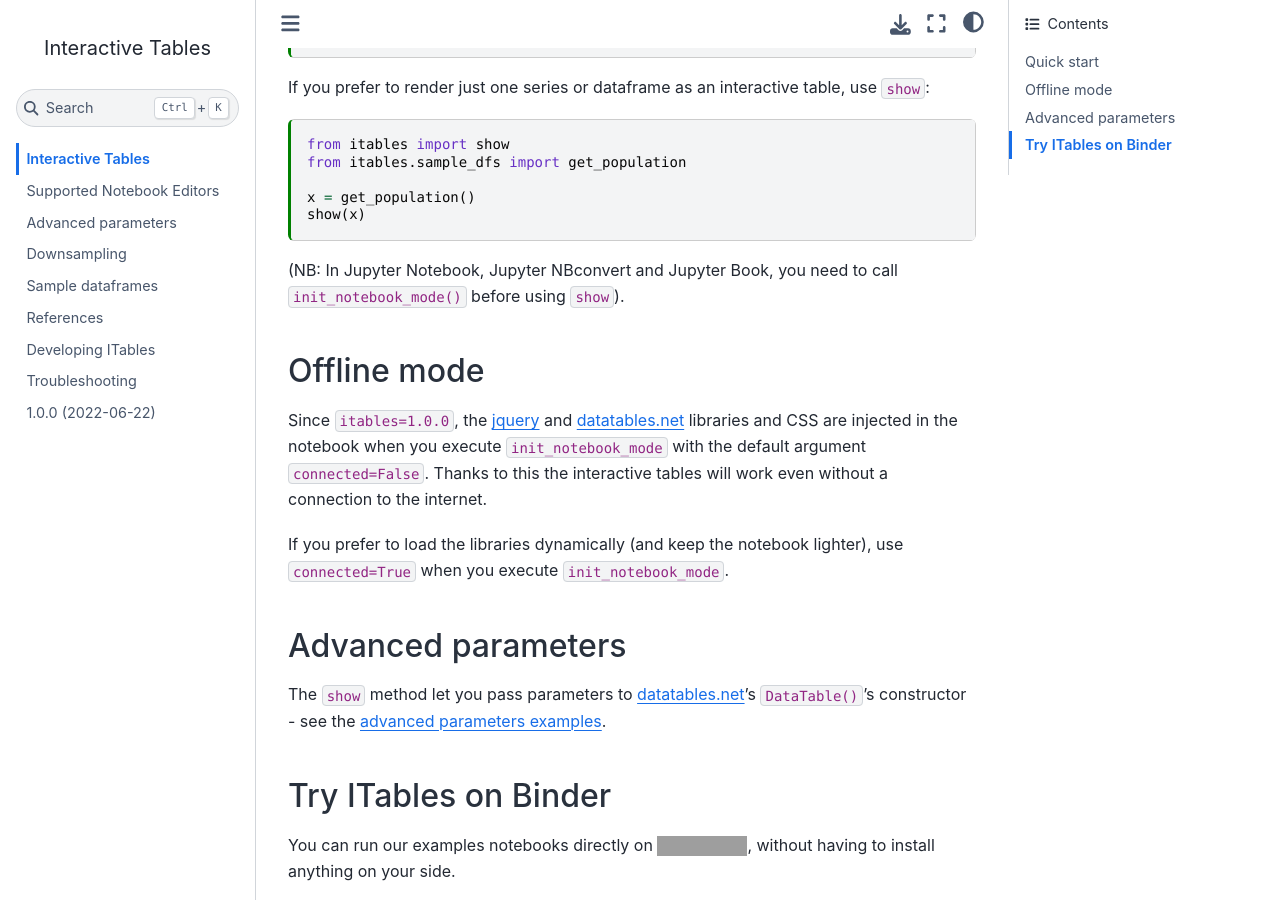
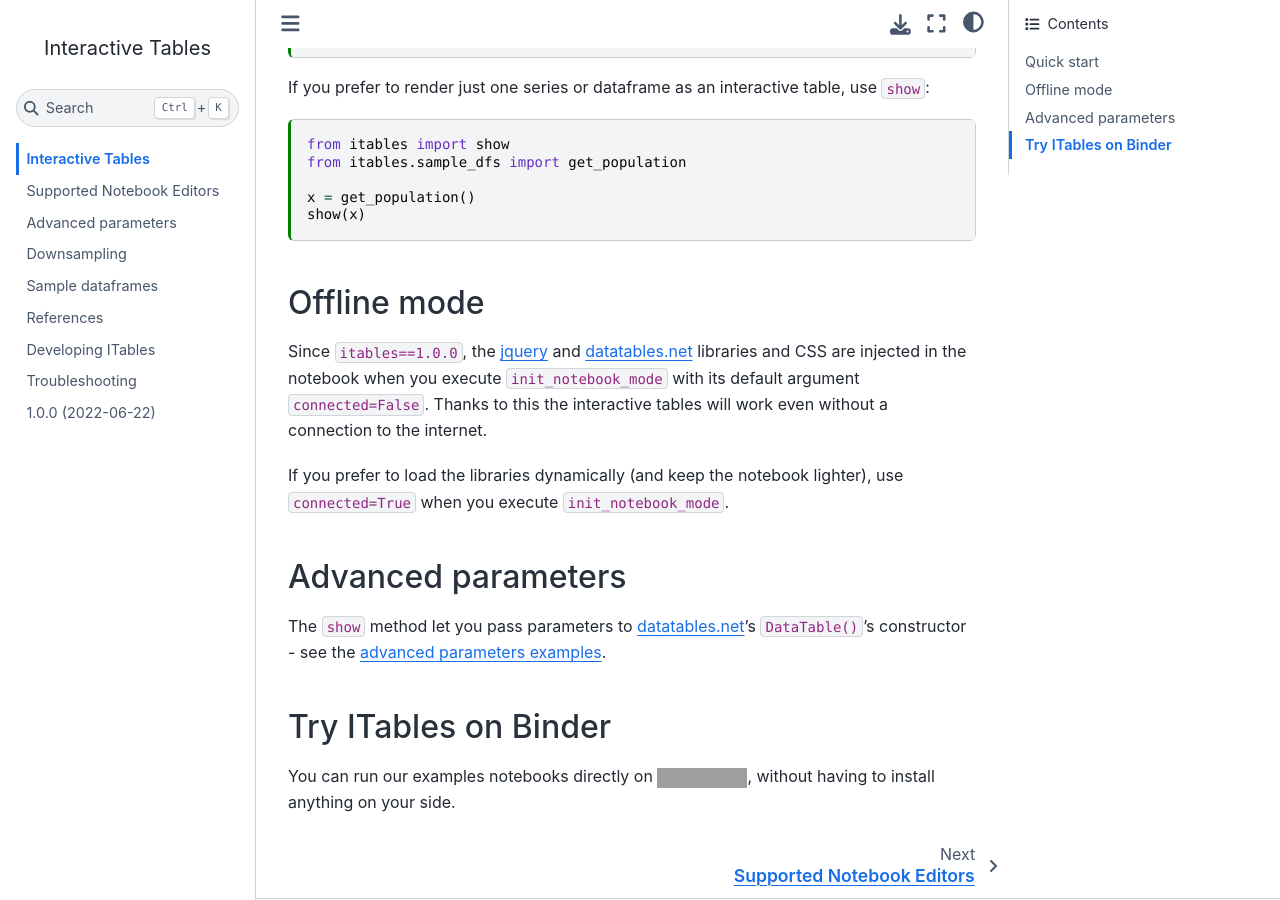
Before and after one commit to mwouts/itables, a Jupyter Book: the page built from docs/quick_start.md, in a window 1280 px wide and 900 px high, scrolled down 680 px. Built offline with Jupyter Book 1.0.4 settings and Sphinx 7.4.7 and the Sphinx Book theme 1.1.4, drawn with Linux system fonts in a browser that asks for light colours; grey boxes are pictures that could not be loaded.

Commit message:
Document the 'connected' argument of 'init_notebook_mode'

````diff
--- a/docs/quick_start.md
+++ b/docs/quick_start.md
@@ -59,12 +59,10 @@ x = get_population()
 show(x)
 ```
 
-(NB: In Jupyter Notebook, Jupyter NBconvert and Jupyter Book, you need to call `init_notebook_mode()` before using `show`).
-
 ## Offline mode
 
-Since `itables=1.0.0`, the [jquery](https://jquery.com/) and [datatables.net](https://datatables.net/) libraries and CSS
-are injected in the notebook when you execute `init_notebook_mode` with the default argument `connected=False`.
+Since `itables==1.0.0`, the [jquery](https://jquery.com/) and [datatables.net](https://datatables.net/) libraries and CSS
+are injected in the notebook when you execute `init_notebook_mode` with its default argument `connected=False`.
 Thanks to this the interactive tables will work even without a connection to the internet.
 
 If you prefer to load the libraries dynamically (and keep the notebook lighter), use `connected=True` when you
````
Also changed, not shown: README.md (+9 -1 lines), docs/troubleshooting.md (+3 -0 lines).
